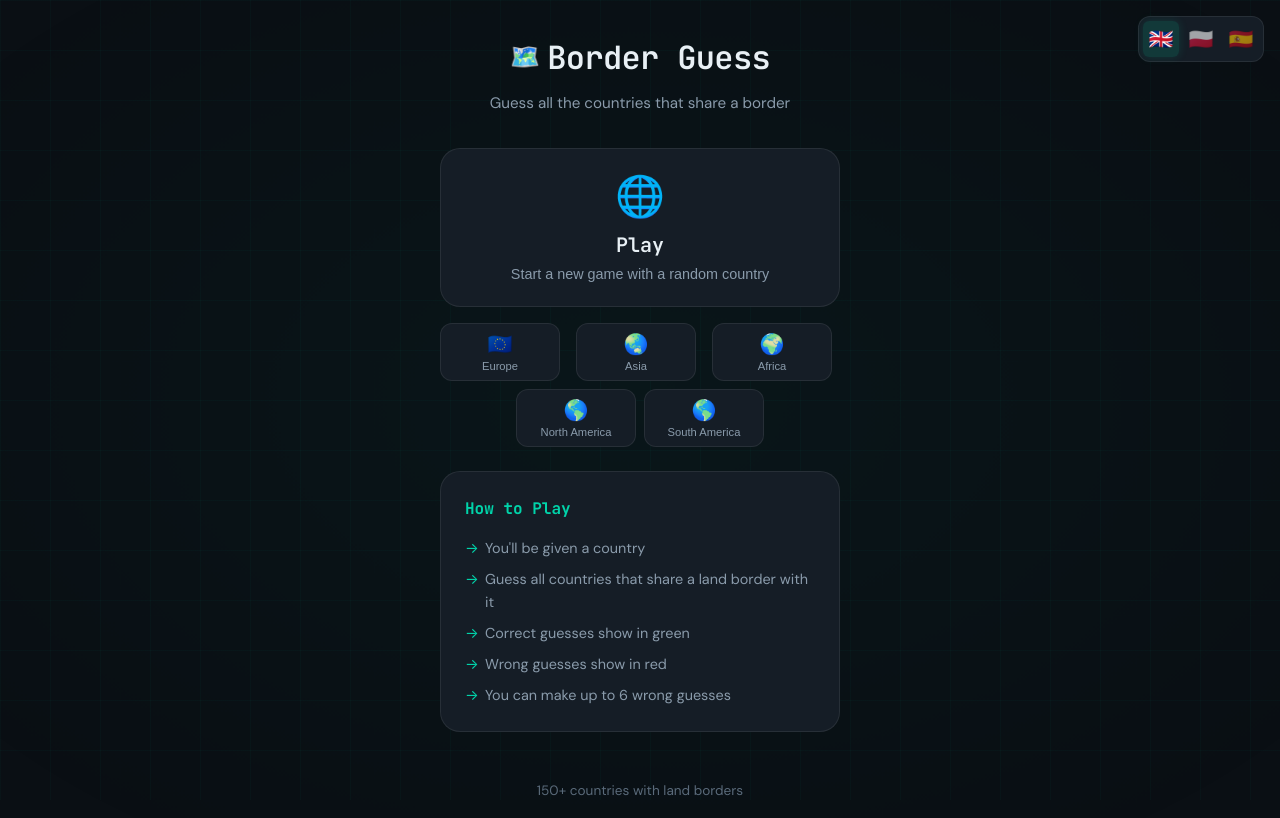
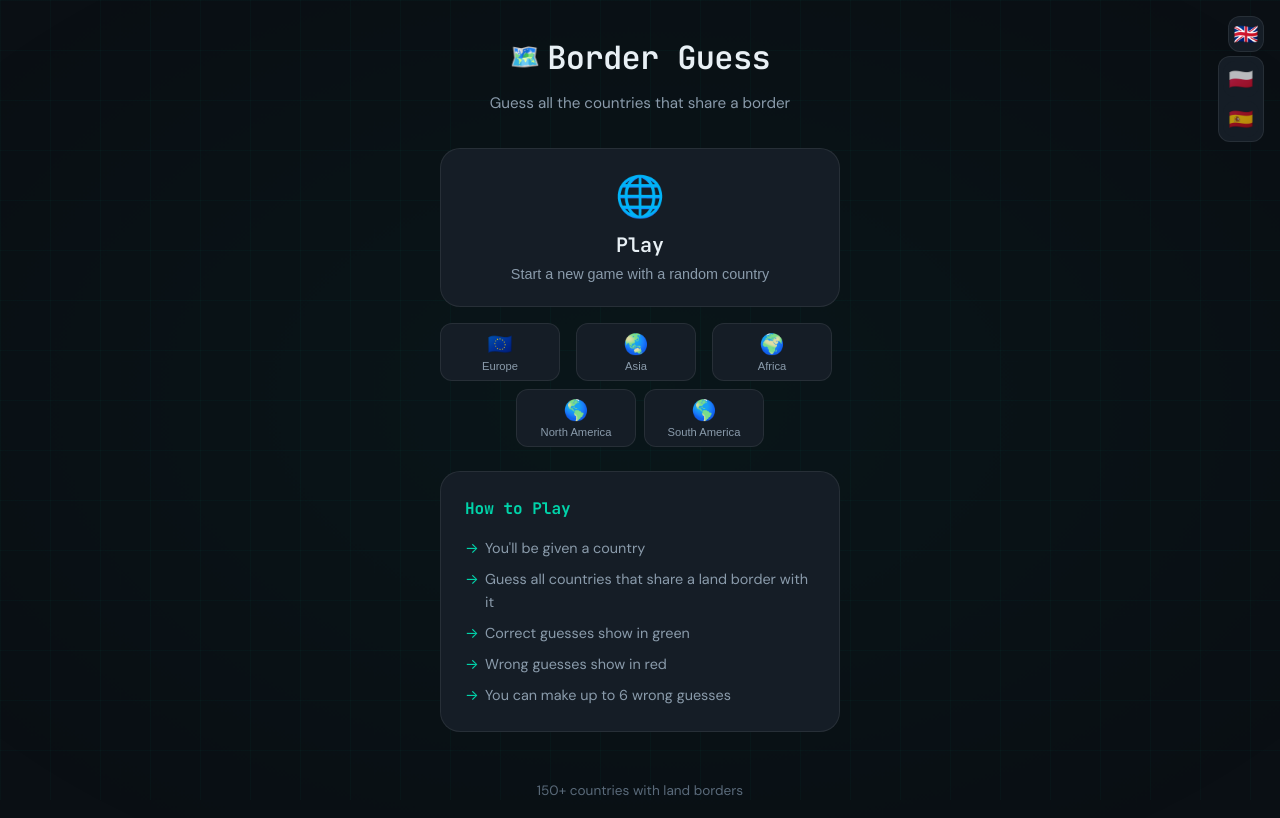
Before and after one commit to pierd/borders, a React (Vite) app: page / in a window 1280 px wide. Both pictures are taken after a click on the button "🇬🇧". Built offline with nearby package versions, Linux system fonts and the light colour scheme.

Commit message:
Make language selection smaller

```diff
--- a/src/App.css
+++ b/src/App.css
@@ -100,13 +100,7 @@ body {
   position: fixed;
   top: 1rem;
   right: 1rem;
-  display: flex;
-  gap: 0.25rem;
   z-index: 100;
-  background: var(--bg-card);
-  border: 1px solid var(--border-color);
-  border-radius: var(--radius-md);
-  padding: 0.25rem;
 }
 
 .lang-btn {
@@ -115,20 +109,52 @@ body {
   justify-content: center;
   width: 2.25rem;
   height: 2.25rem;
-  background: transparent;
-  border: none;
-  border-radius: var(--radius-sm);
+  background: var(--bg-card);
+  border: 1px solid var(--border-color);
+  border-radius: var(--radius-md);
   cursor: pointer;
   transition: all 0.2s ease;
-  opacity: 0.6;
 }
 
 .lang-btn:hover {
-  opacity: 1;
   background: var(--bg-tertiary);
 }
 
-.lang-btn.active {
+.lang-btn-current {
+  opacity: 1;
+}
+
+.language-dropdown {
+  position: absolute;
+  top: calc(100% + 0.25rem);
+  right: 0;
+  display: flex;
+  flex-direction: column;
+  gap: 0.25rem;
+  background: var(--bg-card);
+  border: 1px solid var(--border-color);
+  border-radius: var(--radius-md);
+  padding: 0.25rem;
+  animation: dropdownFadeIn 0.15s ease;
+}
+
+@keyframes dropdownFadeIn {
+  from {
+    opacity: 0;
+    transform: translateY(-0.25rem);
+  }
+  to {
+    opacity: 1;
+    transform: translateY(0);
+  }
+}
+
+.language-dropdown .lang-btn {
+  border: none;
+  opacity: 0.7;
+}
+
+.language-dropdown .lang-btn:hover {
   opacity: 1;
   background: var(--accent-glow);
   box-shadow: 0 0 10px var(--accent-glow);
--- a/src/components/LanguageSelector.tsx
+++ b/src/components/LanguageSelector.tsx
@@ -1,3 +1,4 @@
+import { useState, useRef, useEffect } from 'react';
 import { useTranslation } from 'react-i18next';
 import { supportedLanguages, type SupportedLanguage } from '../i18n';
 
@@ -9,19 +10,56 @@ const languageFlags: Record<SupportedLanguage, string> = {
 
 export function LanguageSelector() {
   const { i18n, t } = useTranslation();
+  const [isOpen, setIsOpen] = useState(false);
+  const containerRef = useRef<HTMLDivElement>(null);
   const currentLang = (i18n.language?.substring(0, 2) || 'en') as SupportedLanguage;
 
   const handleChange = (lang: SupportedLanguage) => {
     i18n.changeLanguage(lang);
+    setIsOpen(false);
   };
 
+  const toggleOpen = () => {
+    setIsOpen((prev) => !prev);
+  };
+
+  // Close dropdown when clicking outside
+  useEffect(() => {
+    const handleClickOutside = (event: MouseEvent) => {
+      if (containerRef.current && !containerRef.current.contains(event.target as Node)) {
+        setIsOpen(false);
+      }
+    };
+
+    if (isOpen) {
+      document.addEventListener('mousedown', handleClickOutside);
+    }
+
+    return () => {
+      document.removeEventListener('mousedown', handleClickOutside);
+    };
+  }, [isOpen]);
+
   return (
-    <div className="language-selector">
-      {supportedLanguages.map((lang) => (
+    <div className={`language-selector ${isOpen ? 'open' : ''}`} ref={containerRef}>
+      <button
+        onClick={toggleOpen}
+        className="lang-btn lang-btn-current"
+        title={t(`language.${currentLang}`)}
+        aria-label={t(`language.${currentLang}`)}
+        aria-expanded={isOpen}
+      >
+        <span className="lang-flag">{languageFlags[currentLang]}</span>
+      </button>
+      {isOpen && (
+        <div className="language-dropdown">
+          {supportedLanguages
+            .filter((lang) => lang !== currentLang)
+            .map((lang) => (
               <button
                 key={lang}
                 onClick={() => handleChange(lang)}
-          className={`lang-btn ${currentLang === lang ? 'active' : ''}`}
+                className="lang-btn"
                 title={t(`language.${lang}`)}
                 aria-label={t(`language.${lang}`)}
               >
@@ -29,5 +67,7 @@ export function LanguageSelector() {
               </button>
             ))}
         </div>
+      )}
+    </div>
   );
 }
```
Lines whose indentation alone changed are shown as unchanged.
